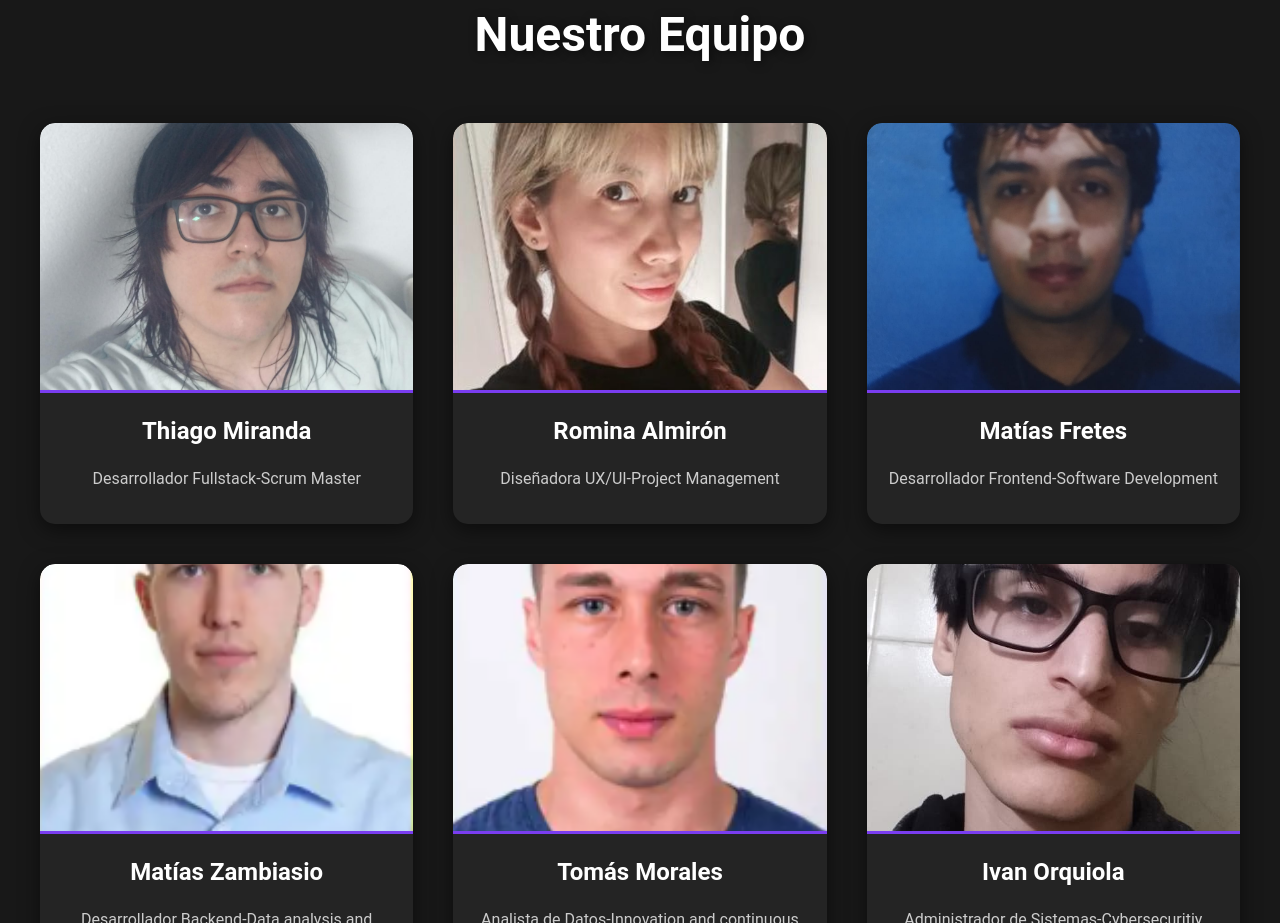
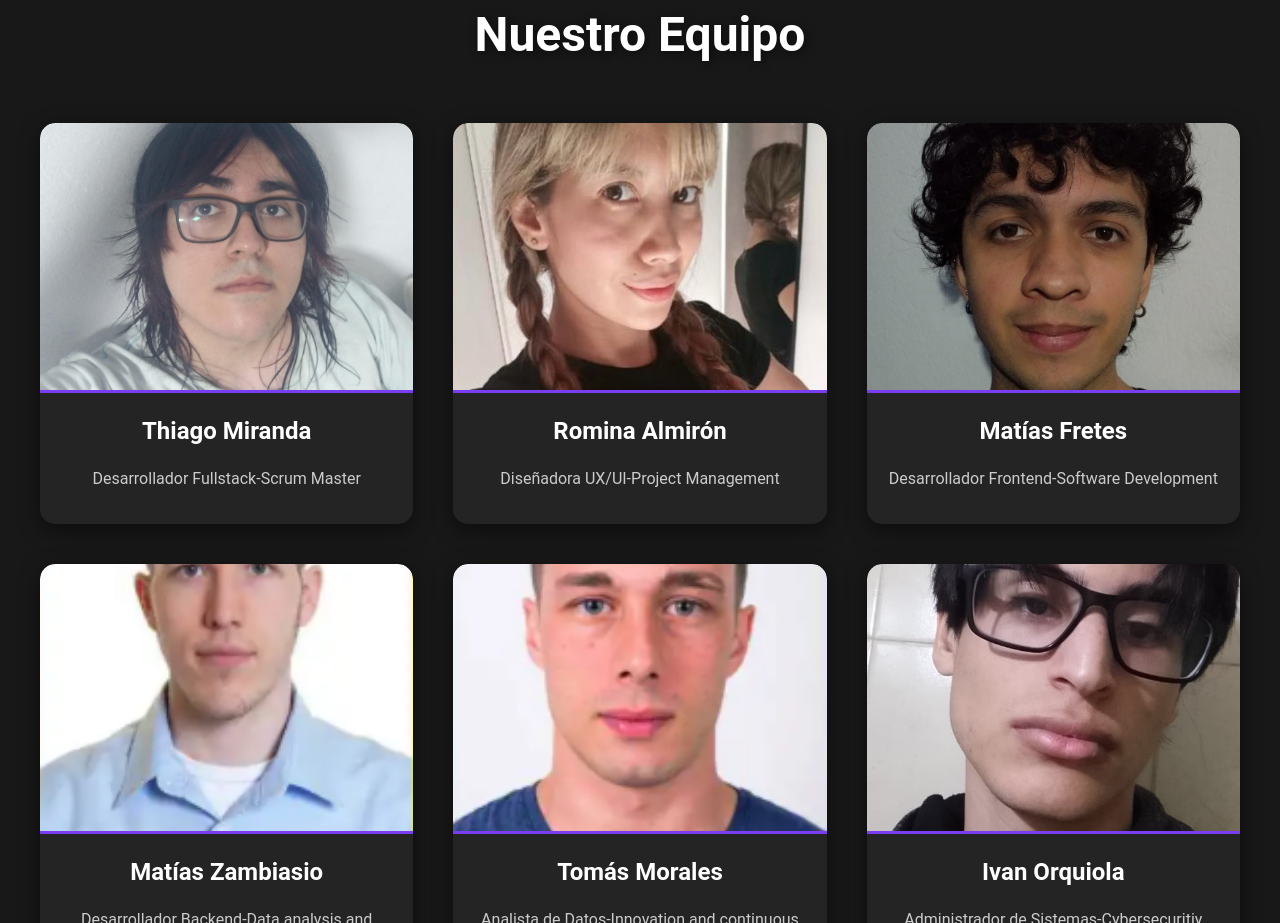
Before and after one commit to infosoftctes-rgb/pag-web, a plain HTML site: page index.html in a window 1280 px wide. Shown: the part 2800-3723 px from the top of the page. Drawn offline with Linux system fonts and the light colour scheme.

Commit message:
Update index.html

```diff
--- a/index.html
+++ b/index.html
@@ -114,7 +114,7 @@ pensados para optimizar los procesos de cada negocio. También desarrollamos pá
     </div>
 
     <div class="equipo-card">
-      <img src="./IMG/matiasF.jpg" alt="Matías Fretes">
+      <img src="./IMG/matiasF.png" alt="Matías Fretes">
       <h3>Matías Fretes</h3>
       <p>Desarrollador Frontend-Software Development</p>
     </div>
```
